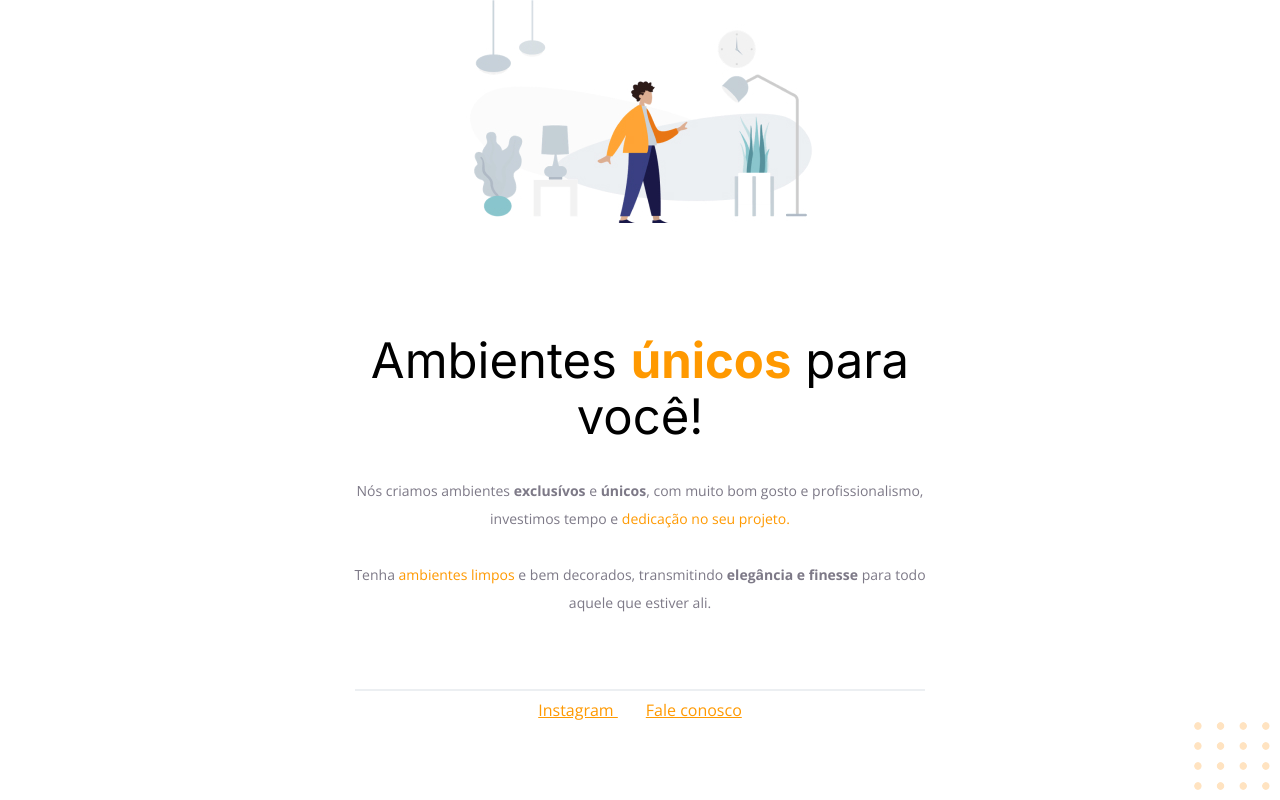
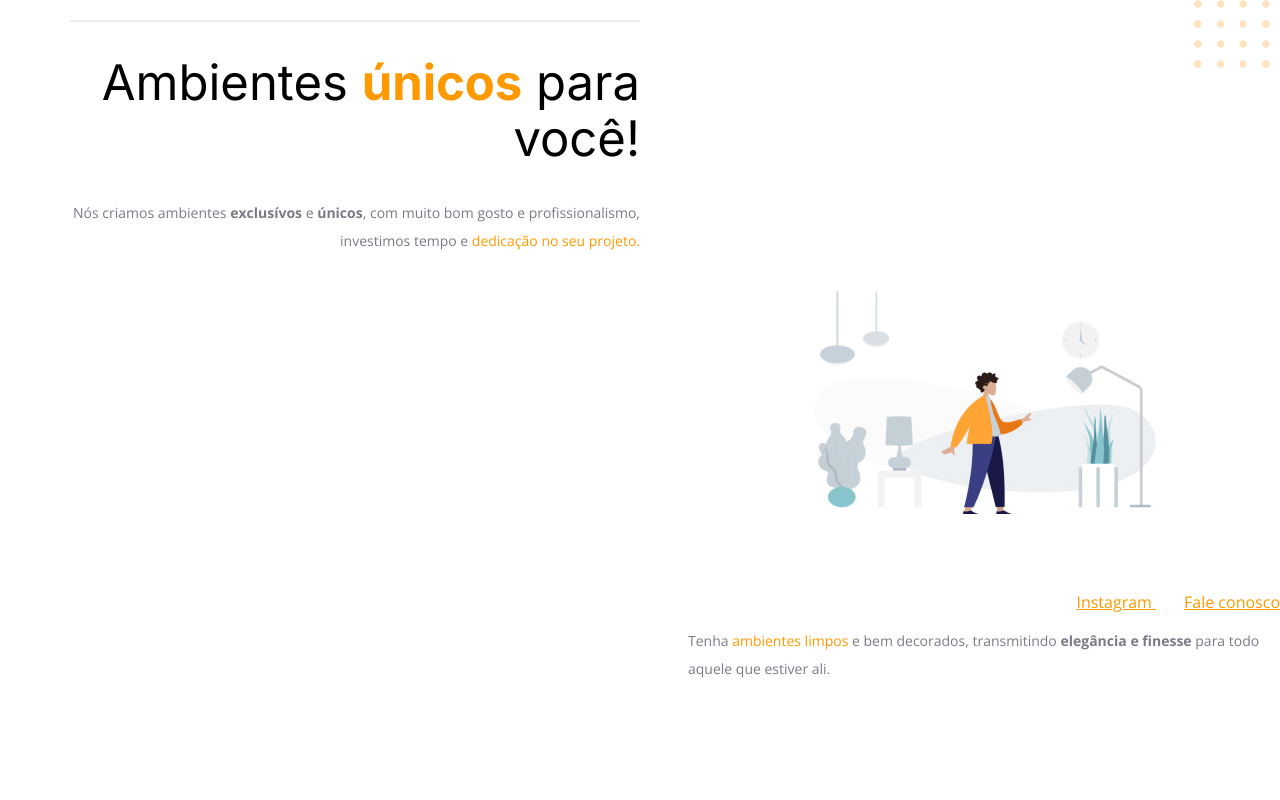
Before and after one commit to pablovenicius/meuprojeto, a plain HTML site: page index.html in a window 1280 px wide. Drawn offline with nearby package versions, Linux system fonts and the light colour scheme.

Commit message:
Add files via upload

```diff
--- a/index.html
+++ b/index.html
@@ -11,31 +11,34 @@
 </head>
 <body>
 
-<div id="hero">
-    <img src="imagem/imag1.jpg"
-    alt="desenho de uma pessoa de camisa amarela em uma sala com moveis">
- <h1>Ambientes <span>únicos</span> para você!</h1>
-    <p>
+
+    <div id="line"></div>
+ <h1>Ambientes <span>únicos</span> para <br/>você!</h1>
+    <p class="primeiro">
         Nós criamos ambientes <strong> exclusívos </strong> e <strong>únicos</strong>,
-        com muito bom gosto e profissionalismo,
+        com muito bom gosto e profissionalismo, <br/>
         investimos tempo e <span>dedicação no seu projeto.</span>
+    </p>
     <br/>
+    <div id="hero">
+        <img src="imagem/imag1.jpg"
+        alt="desenho de uma pessoa de camisa amarela em uma sala com moveis">
     <br/>
+    <div id="footer">
+        <a target="_blank"
+        href="https://instagram.com.br/moveisparavoce">Instagram
+        </a>
+        <a href="mailto:moveisparavoce@moveisparavoce.com">Fale conosco
+        </a>
+    </div>
+    <p class="segundo">
         Tenha <span> ambientes limpos </span> e bem decorados,
          transmitindo <strong> elegância  e finesse </strong> para
          todo aquele que estiver ali.
     </p>
 </div>
 
-<div id="footer">
-    <div id="line"></div>
 
-    <a target="_blank"
-    href="https://instagram.com.br/moveisparavoce">Instagram
-    </a>
-    <a href="mailto:moveisparavoce@moveisparavoce.com">Fale conosco
-    </a>
-</div>
 <img
 id="balls"
 src="imagem/balls.svg"
--- a/style.css
+++ b/style.css
@@ -5,10 +5,12 @@ body {
 }
 #hero {
     width: 592px;
-    margin: 0 auto 72px;
+    margin: 0 0 auto auto;
+
 }
 #hero img{
     margin-bottom: 72px;
+
 }
 h1 {
     font-family: 'Inter', sans-serif;
@@ -19,6 +21,8 @@ h1 {
     /* peso da fonte (deixar em negrito) */
 font-weight: normal;
 margin-bottom: 32px;
+margin-right: 50%;
+text-align: right;
 }
 h1 span {
     font-weight: bold;
@@ -28,11 +32,23 @@ h1 span {
 span, a {
     color: #ff9900;
 }
-
-p {
+.primeiro{
     color: #7d7987;
     font-size: 14px;
     line-height: 28px;
+    text-align: right;
+    margin-right: 50%;
+}
+.segundo{
+    color: #7d7987;
+    font-size: 14px;
+    line-height: 28px;
+    text-align: left;
+
+
+}
+#footer{
+    text-align: right;
 }
 #footer a + a {
     margin-left: 28px;
@@ -41,10 +57,13 @@ p {
     width: 568px;
     height: 0px;
     border: 1px solid #eceff2;
-    margin: 0 auto 8px;
+    margin-top: 20px;
+    margin-bottom: 8px;
+    margin-left: auto;
+    margin-right: 50%;
 }
 #balls {
     position: fixed;
-    bottom: 0px;
+    top: 0px;
     right: 0px;
 }
```
